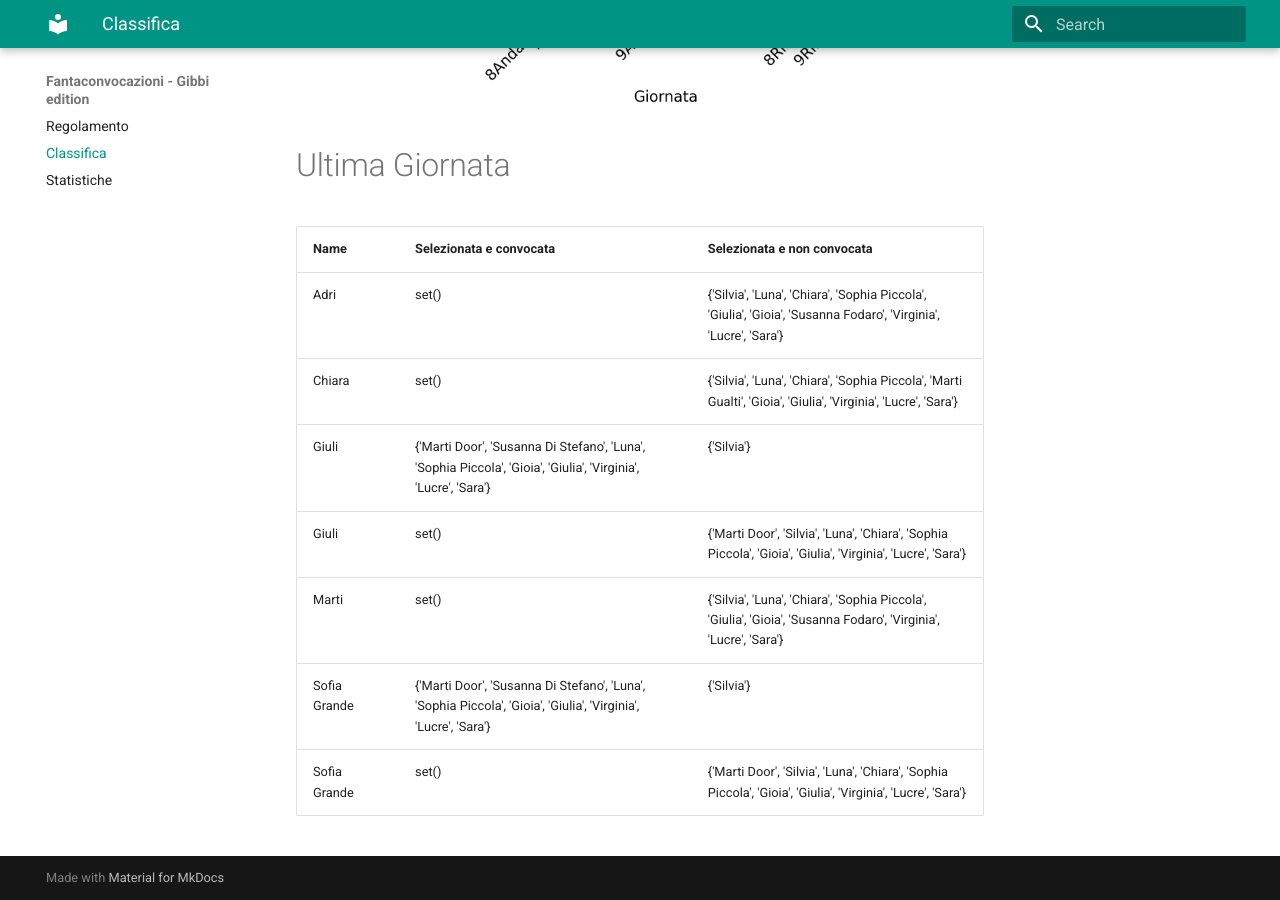
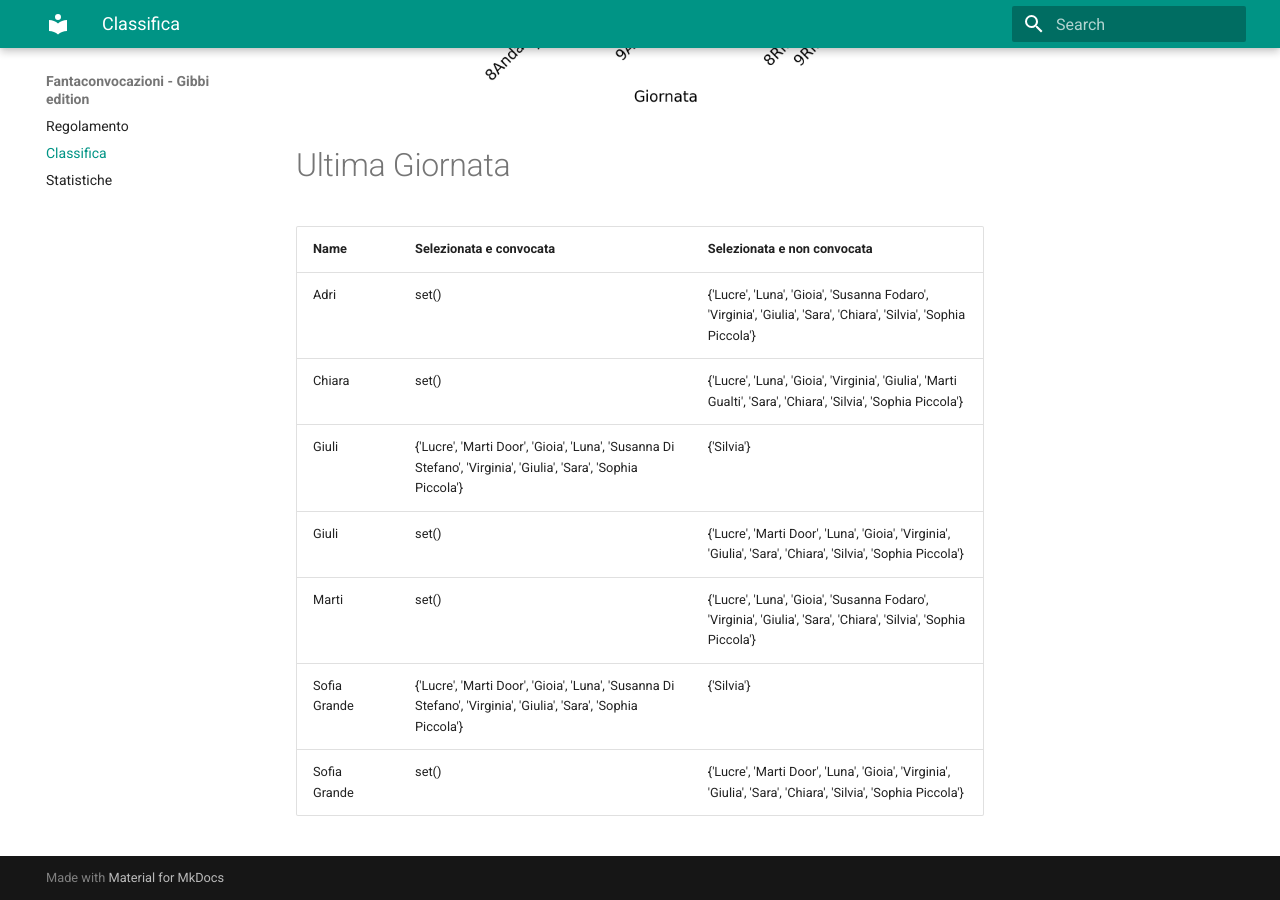
Before and after one commit to martinig94/fantagibbi, an MkDocs documentation site: the page built from docs/Classifica.md, in a window 1280 px wide and 900 px high, scrolled down 1003 px. Built offline with MkDocs 1.6.1 and Material for MkDocs 9.7.7, drawn with Linux system fonts in a browser that asks for light colours.

Commit message:
Auto-update from main.py

```diff
--- a/docs/Classifica.md
+++ b/docs/Classifica.md
@@ -18,11 +18,11 @@
 <!-- START_TABLE CORRECT -->
 | Name         | Selezionata e convocata                                                                                        | Selezionata e non convocata                                                                                      |
 |:-------------|:---------------------------------------------------------------------------------------------------------------|:-----------------------------------------------------------------------------------------------------------------|
-| Adri         | set()                                                                                                          | {'Silvia', 'Luna', 'Chiara', 'Sophia Piccola', 'Giulia', 'Gioia', 'Susanna Fodaro', 'Virginia', 'Lucre', 'Sara'} |
-| Chiara       | set()                                                                                                          | {'Silvia', 'Luna', 'Chiara', 'Sophia Piccola', 'Marti Gualti', 'Gioia', 'Giulia', 'Virginia', 'Lucre', 'Sara'}   |
-| Giuli        | {'Marti Door', 'Susanna Di Stefano', 'Luna', 'Sophia Piccola', 'Gioia', 'Giulia', 'Virginia', 'Lucre', 'Sara'} | {'Silvia'}                                                                                                       |
-| Giuli        | set()                                                                                                          | {'Marti Door', 'Silvia', 'Luna', 'Chiara', 'Sophia Piccola', 'Gioia', 'Giulia', 'Virginia', 'Lucre', 'Sara'}     |
-| Marti        | set()                                                                                                          | {'Silvia', 'Luna', 'Chiara', 'Sophia Piccola', 'Giulia', 'Gioia', 'Susanna Fodaro', 'Virginia', 'Lucre', 'Sara'} |
-| Sofia Grande | {'Marti Door', 'Susanna Di Stefano', 'Luna', 'Sophia Piccola', 'Gioia', 'Giulia', 'Virginia', 'Lucre', 'Sara'} | {'Silvia'}                                                                                                       |
-| Sofia Grande | set()                                                                                                          | {'Marti Door', 'Silvia', 'Luna', 'Chiara', 'Sophia Piccola', 'Gioia', 'Giulia', 'Virginia', 'Lucre', 'Sara'}     |
+| Adri         | set()                                                                                                          | {'Lucre', 'Luna', 'Gioia', 'Susanna Fodaro', 'Virginia', 'Giulia', 'Sara', 'Chiara', 'Silvia', 'Sophia Piccola'} |
+| Chiara       | set()                                                                                                          | {'Lucre', 'Luna', 'Gioia', 'Virginia', 'Giulia', 'Marti Gualti', 'Sara', 'Chiara', 'Silvia', 'Sophia Piccola'}   |
+| Giuli        | {'Lucre', 'Marti Door', 'Gioia', 'Luna', 'Susanna Di Stefano', 'Virginia', 'Giulia', 'Sara', 'Sophia Piccola'} | {'Silvia'}                                                                                                       |
+| Giuli        | set()                                                                                                          | {'Lucre', 'Marti Door', 'Luna', 'Gioia', 'Virginia', 'Giulia', 'Sara', 'Chiara', 'Silvia', 'Sophia Piccola'}     |
+| Marti        | set()                                                                                                          | {'Lucre', 'Luna', 'Gioia', 'Susanna Fodaro', 'Virginia', 'Giulia', 'Sara', 'Chiara', 'Silvia', 'Sophia Piccola'} |
+| Sofia Grande | {'Lucre', 'Marti Door', 'Gioia', 'Luna', 'Susanna Di Stefano', 'Virginia', 'Giulia', 'Sara', 'Sophia Piccola'} | {'Silvia'}                                                                                                       |
+| Sofia Grande | set()                                                                                                          | {'Lucre', 'Marti Door', 'Luna', 'Gioia', 'Virginia', 'Giulia', 'Sara', 'Chiara', 'Silvia', 'Sophia Piccola'}     |
 <!-- END_TABLE CORRECT -->
```
